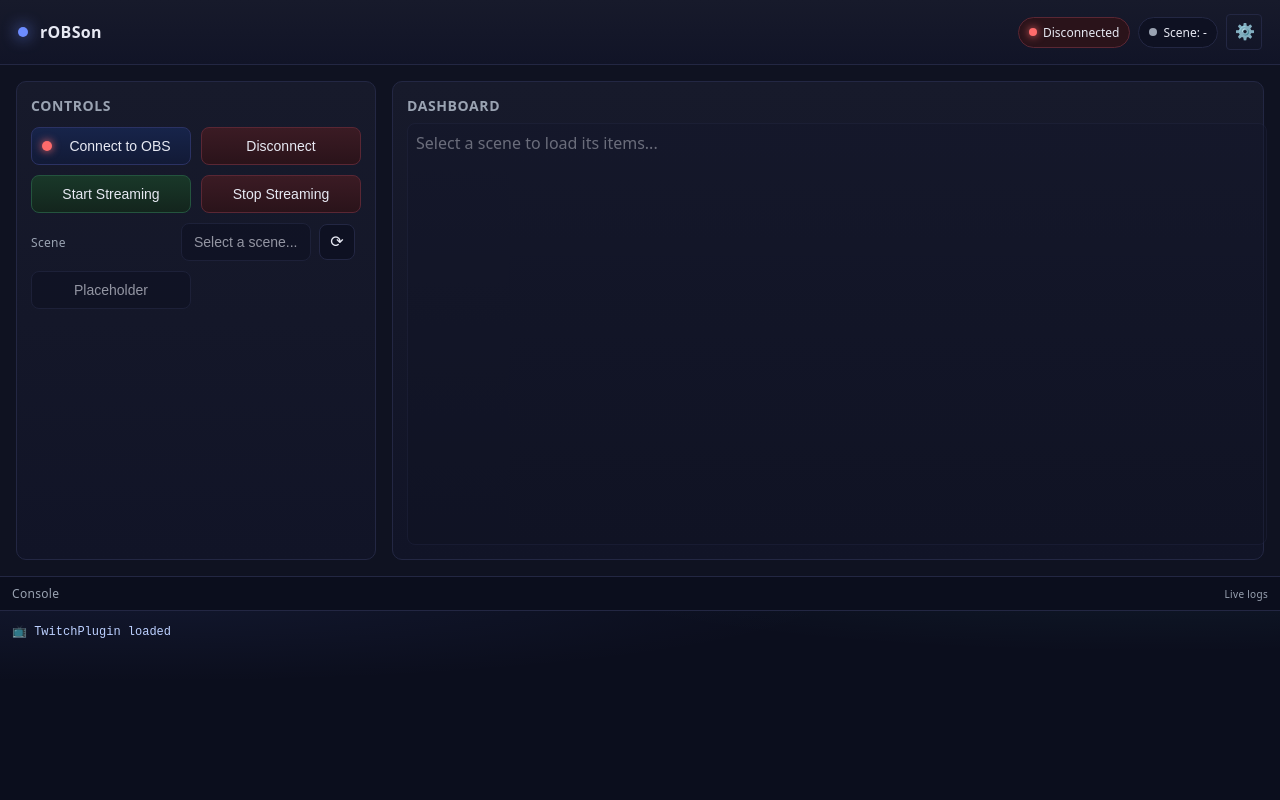
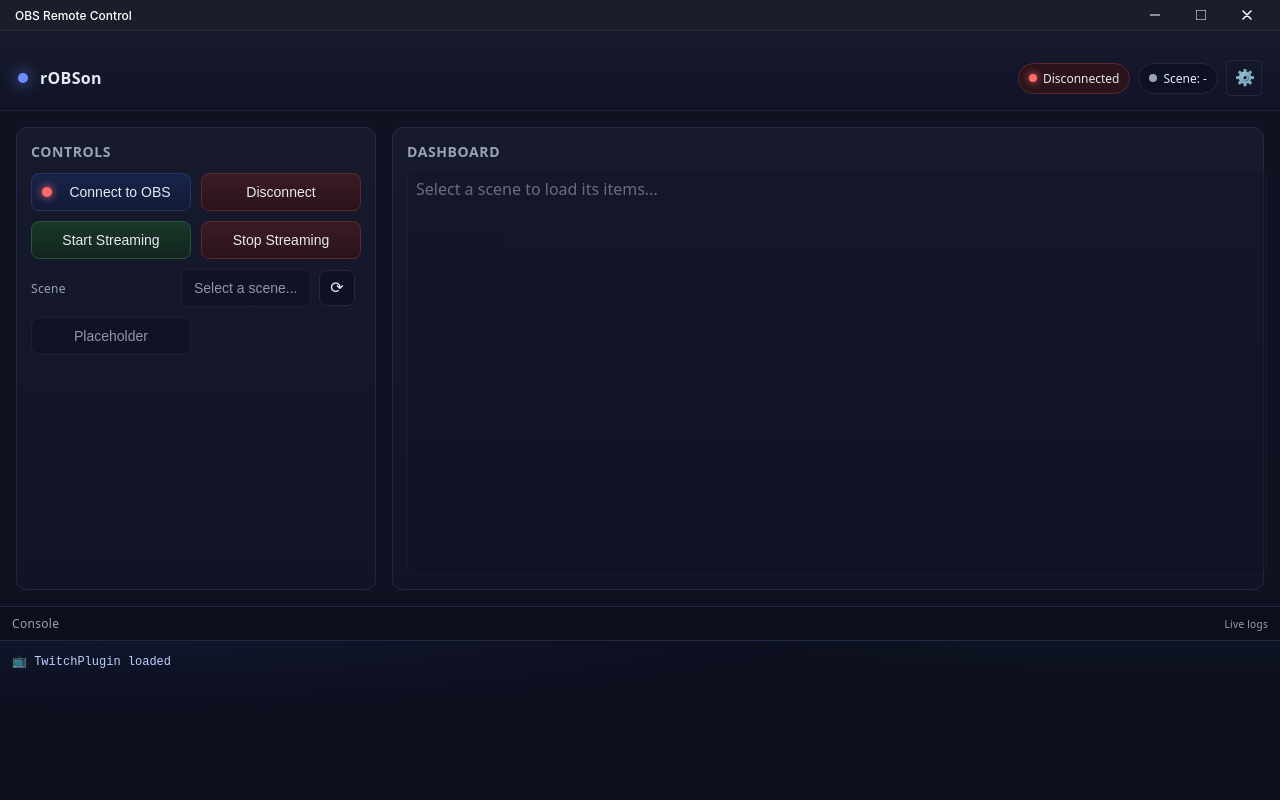
Before and after one commit to Tchongas/MCSRobsremote, an Electron app: page index.html in a window 1280 px wide. Drawn offline with Linux system fonts and the light colour scheme; no server answers.

Commit message:
titlebar changes

```diff
--- a/index.html
+++ b/index.html
@@ -5,10 +5,12 @@
     <meta name="viewport" content="width=device-width, initial-scale=1" />
     <title>OBS Remote Control</title>
     <link rel="stylesheet" href="styles.css">
+    <link rel="stylesheet" href="renderer/titlebar.css">
   </head>
   <body>
     <div class="app">
-      <div class="header">
+      <!-- Custom title bar will be inserted here by titlebar.js -->
+      <div class="header" style="padding-top: 30px;">
         <div class="title">
           <div class="dot"></div>
           <div>rOBSon</div>
@@ -160,10 +162,13 @@
     <!-- Shared plugin utilities (must load before CustomHandler.js) -->
     <script src="renderer/logic/handlers/PluginUtils.js"></script>
     <!-- Custom Handler Plugin System -->
+    <!-- Custom titlebar scripts -->
+    <script src="renderer/titlebar.js"></script>
+    <script src="renderer/ui-bindings.js"></script>
+    <script src="renderer/logic/index.js"></script>
+    <script src="renderer/logic/handlers/plugins/TwitchPlugin.js"></script>
     <script src="renderer/logic/handlers/CustomHandler.js"></script>
-    <script src="renderer/logic/handlers/plugins/TwitchPlugin.js"></script>
-    <script src="renderer/logic/dashboard.js"></script>
-    <script src="renderer/logic/index.js"></script>
+    <script src="renderer/main.js"></script>
     <script src="renderer/ui-bindings.js"></script>
     <script src="renderer/logic/debug.js"></script>
   </body>
--- /dev/null
+++ b/renderer/titlebar.css
@@ -0,0 +1,54 @@
+/* Custom Title Bar Styles */
+.titlebar {
+  position: fixed;
+  top: 0;
+  left: 0;
+  right: 0;
+  height: 30px;
+  background: #1a1e2b;
+  color: #fff;
+  display: flex;
+  align-items: center;
+  justify-content: space-between;
+  -webkit-app-region: drag;
+  padding: 0 10px;
+  z-index: 1000;
+  font-family: -apple-system, BlinkMacSystemFont, 'Segoe UI', Roboto, Oxygen, Ubuntu, Cantarell, 'Open Sans', 'Helvetica Neue', sans-serif;
+  border-bottom: 1px solid #2a2e3a;
+}
+
+.titlebar-title {
+  font-size: 12px;
+  font-weight: 500;
+  margin-left: 5px;
+}
+
+.titlebar-controls {
+  display: flex;
+  -webkit-app-region: no-drag;
+}
+
+.titlebar-button {
+  width: 46px;
+  height: 30px;
+  display: flex;
+  align-items: center;
+  justify-content: center;
+  color: #fff;
+  transition: background-color 0.2s;
+  cursor: pointer;
+}
+
+.titlebar-button:hover {
+  background-color: rgba(255, 255, 255, 0.1);
+}
+
+.titlebar-button.close:hover {
+  background-color: #e81123;
+}
+
+.titlebar-button svg {
+  width: 10px;
+  height: 10px;
+  fill: currentColor;
+}
--- /dev/null
+++ b/renderer/titlebar.js
@@ -0,0 +1,50 @@
+document.addEventListener('DOMContentLoaded', () => {
+    // Check if titlebar already exists
+    if (document.querySelector('.titlebar')) return;
+
+    // Create titlebar container
+    const titlebar = document.createElement('div');
+    titlebar.className = 'titlebar';
+    titlebar.innerHTML = `
+        <div class="titlebar-title">OBS Remote Control</div>
+        <div class="titlebar-controls">
+            <div class="titlebar-button" id="minimize-btn">
+                <svg viewBox="0 0 10 1">
+                    <rect width="10" height="1" />
+                </svg>
+            </div>
+            <div class="titlebar-button" id="maximize-btn">
+                <svg viewBox="0 0 10 10">
+                    <rect width="10" height="10" fill="none" stroke="currentColor" stroke-width="1" />
+                </svg>
+            </div>
+            <div class="titlebar-button close" id="close-btn">
+                <svg viewBox="0 0 10 10">
+                    <path d="M1 1 L9 9 M9 1 L1 9" stroke="currentColor" stroke-width="1.5" stroke-linecap="round" />
+                </svg>
+            </div>
+        </div>
+    `;
+
+    // Insert the titlebar at the beginning of the body
+    document.body.insertBefore(titlebar, document.body.firstChild);
+
+    // Add padding to app container to account for fixed titlebar
+    const appContainer = document.querySelector('.app');
+    if (appContainer) {
+        appContainer.style.paddingTop = '30px';
+    }
+
+    // Add event listeners
+    document.getElementById('minimize-btn').addEventListener('click', () => {
+        window.windowControls.minimize();
+    });
+
+    document.getElementById('maximize-btn').addEventListener('click', () => {
+        window.windowControls.maximize();
+    });
+
+    document.getElementById('close-btn').addEventListener('click', () => {
+        window.windowControls.close();
+    });
+});
--- a/styles.css
+++ b/styles.css
@@ -14,6 +14,8 @@
   html, body {
     height: 100%;
     margin: 0;
+    padding: 0;
+    overflow: hidden;
     background: var(--bg);
     color: var(--text);
     font-family: ui-sans-serif, system-ui, -apple-system, Segoe UI, Roboto, Ubuntu,
@@ -23,10 +25,10 @@
   }
 
   .app {
-    height: 100%;
+    height: 100vh;
     display: grid;
     grid-template-rows: auto 1fr minmax(160px, 28%);
-    overflow: hidden; /* prevent whole-app scroll; inner areas manage their own overflow */
+    overflow: hidden;
   }
 
   .header {
```
Also changed, not shown: main/main.js (+25 -4 lines), main/preload.js (+8 -0 lines).
